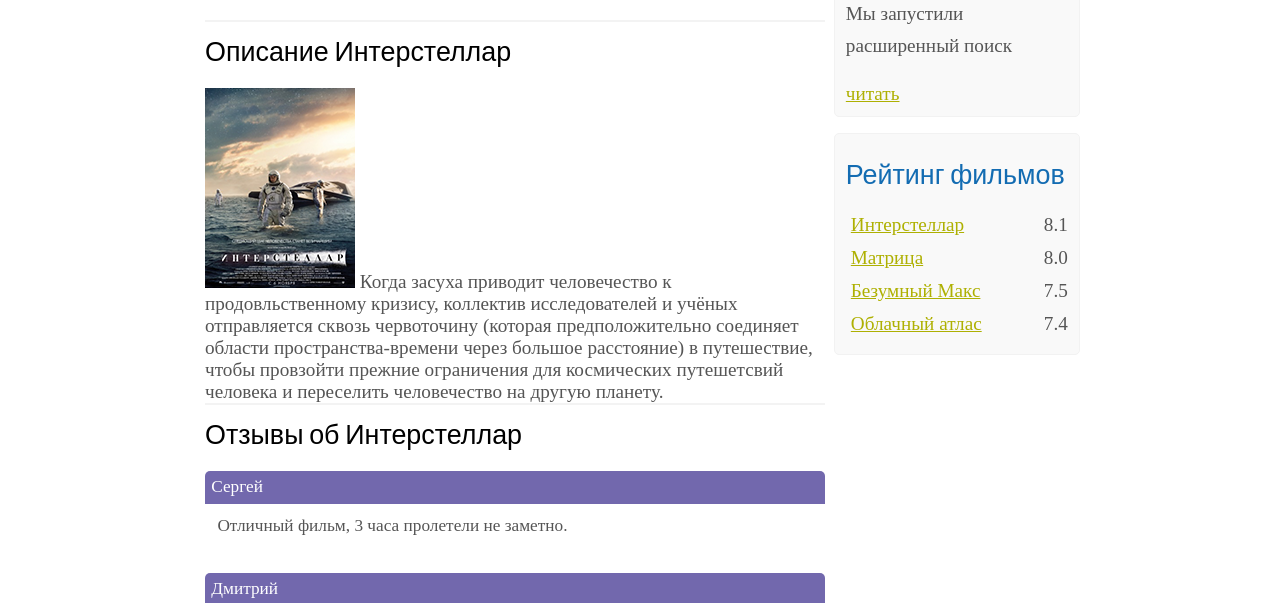
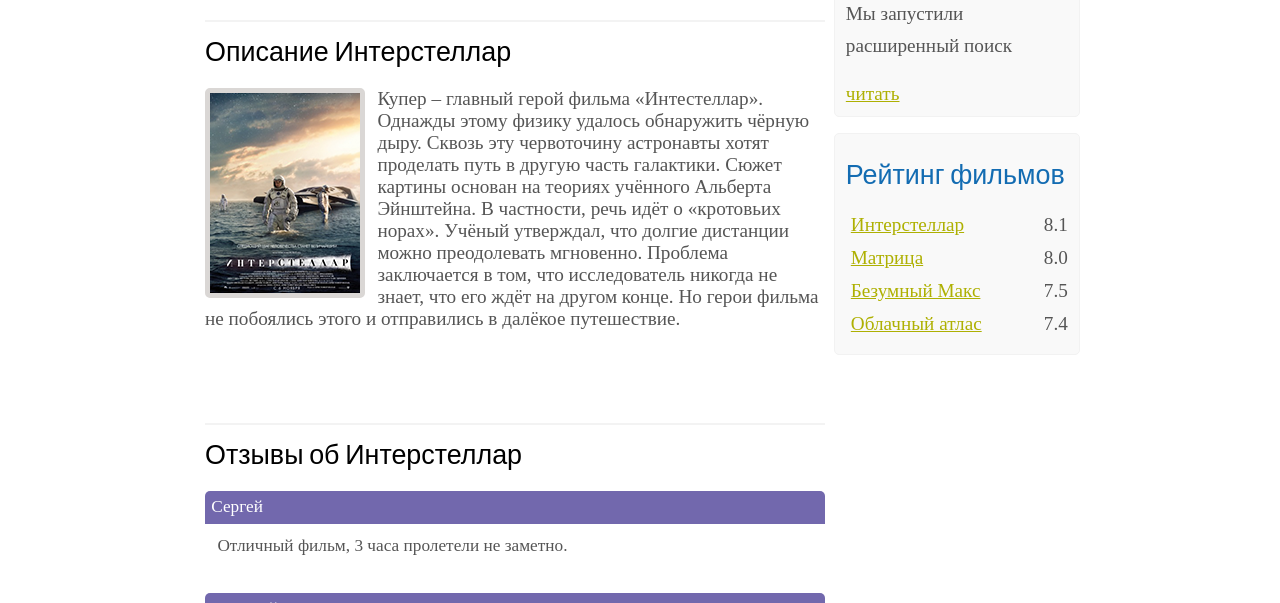
Before and after one commit to Ruata0510/HTML_CSS, a plain HTML site: page KinoBaza/show.html in a window 1280 px wide. Shown: the part 634-1237 px from the top of the page. Drawn offline with Linux system fonts and the light colour scheme.

Commit message:
sait konets 2

```diff
--- a/KinoBaza/show.html
+++ b/KinoBaza/show.html
@@ -79,9 +79,9 @@
 				</div>
 				<hr>
 				<h2>Описание Интерстеллар</h2>
-				<div class="descriptions_films">
+				<div class="descriptions_film">
 					<img src="assets/img/inter.png">
-					Когда засуха приводит человечество к продовльственному кризису, коллектив исследователей и учёных отправляется сквозь червоточину (которая предположительно соединяет области пространства-времени через большое расстояние) в путешествие, чтобы провзойти прежние ограничения для космических путешетсвий человека и переселить человечество на другую планету.
+						Купер – главный герой фильма «Интестеллар». Однажды этому физику удалось обнаружить чёрную дыру. Сквозь эту червоточину астронавты хотят проделать путь в другую часть галактики. Сюжет картины основан на теориях учённого Альберта Эйнштейна. В частности, речь идёт о «кротовьих норах». Учёный утверждал, что долгие дистанции можно преодолевать мгновенно. Проблема заключается в том, что исследователь никогда не знает, что его ждёт на другом конце. Но герои фильма не побоялись этого и отправились в далёкое путешествие.
 				</div>
 
 				<hr>
```
